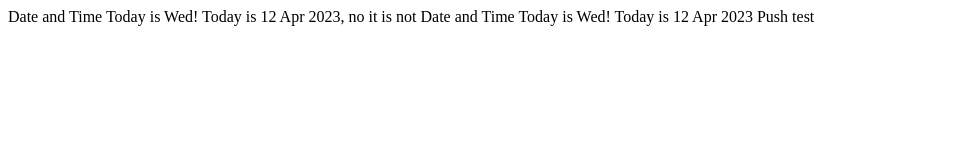
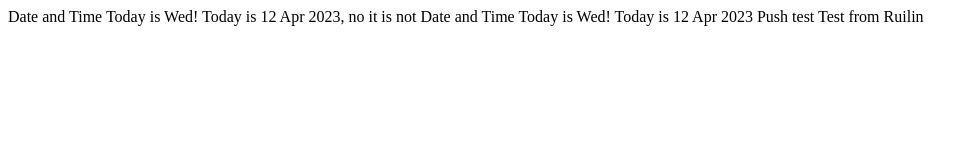
Before and after one commit to yueerchen/git-demo, a plain HTML site: page index.html in a window 1280 px wide. Shown: the whole page, without its empty margins (0-979 px from the left). Drawn offline with Linux system fonts and the light colour scheme.

Commit message:
commit from Ruilin

```diff
--- a/index.html
+++ b/index.html
@@ -23,6 +23,7 @@
         <span>Today is Wed!</span>
         <span>Today is 12 Apr 2023</span>
         <span>Push test</span>
+        <span>Test from Ruilin</span>
     </div>
   </body>
 </html>
```
